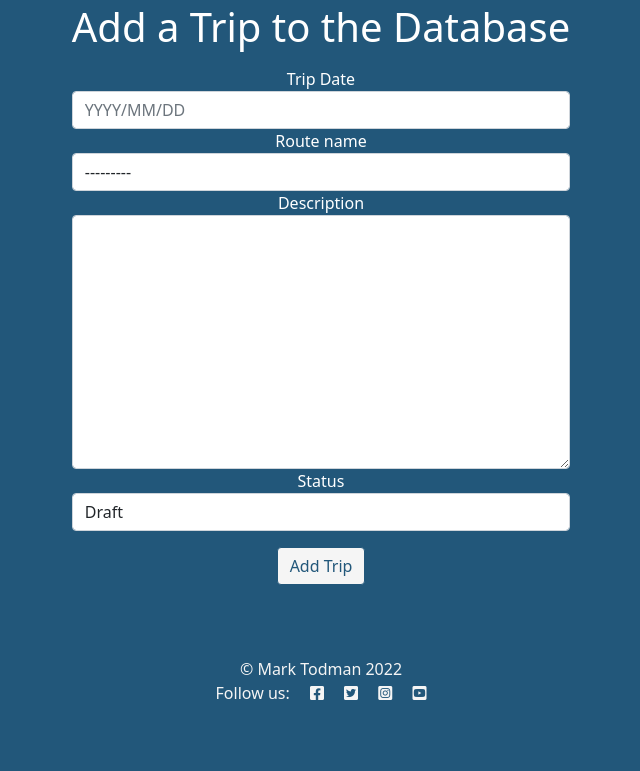
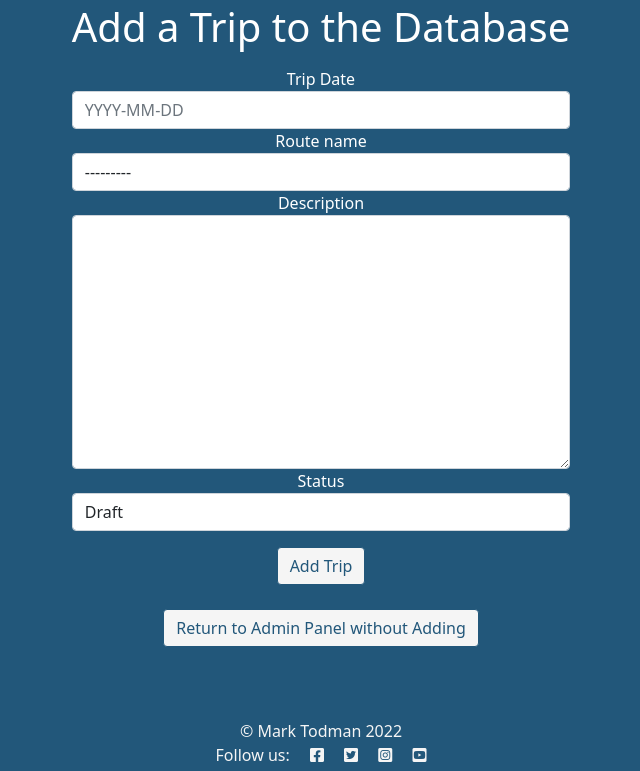
Before and after one commit to marktodman/voyage-vert, a Django app: page /add_trip in a window 1280 px wide. Shown: the part 119-890 px from the top of the page, without its empty margins (319-959 px from the left). Before the commit the page ends 819 px from the top, so only its background shows below. Run offline with Django 3.2, Linux system fonts and the light colour scheme; the visitor is signed in with stand-in values (Sample User, id 1); data that the repository does not hold is empty; some libraries are stand-ins or nearby versions; some web fonts are replaced.

Commit message:
fix: Tidy up add_trip and add_route views and templates - confirm functionality

```diff
--- a/bookings/forms.py
+++ b/bookings/forms.py
@@ -17,5 +17,5 @@ class TripForm(ModelForm):
         fields = ('trip_date', 'route_name', 'description', 'status')
         widgets = {
 			'trip_date': forms.TextInput(attrs=
-            {'class': 'form-control', 'placeholder': 'YYYY/MM/DD'}),
+            {'class': 'form-control', 'placeholder': 'YYYY-MM-DD'}),
 		}
--- a/bookings/views.py
+++ b/bookings/views.py
@@ -100,7 +100,7 @@ def add_trip(request):
         submitted = False
 
         if request.method == "POST":
-            form = TripForm(request.POST, request.FILES)
+            form = TripForm(request.POST)
             if form.is_valid():
                 form.save()
                 return HttpResponseRedirect('add_trip?submitted=True')
--- a/templates/add_route.html
+++ b/templates/add_route.html
@@ -23,8 +23,11 @@
 
             <button class="btn btn-dark mb-2 mt-3" type="submit">Add Route</button>
         </form>
+        <a class="btn btn-dark mb-2 mt-3" href="{% url 'admin-panel' %}" role="button">Return to Admin Panel without
+            Adding</a>
         {% endif %}
     </div>
 </div>
+</div>
 {% endif %}
 {% endblock %}
--- a/templates/add_trip.html
+++ b/templates/add_trip.html
@@ -9,10 +9,10 @@
     <div class="text-white text-center">
         <h1 class="mb-3">Add a Trip to the Database</h1>
         {% if submitted %}
-        <h2>Your new route was added to the database</h2>
-        <a class="btn btn-dark btn-lg m-2" href="{% url 'add-trip' %}" role="button">Add another route</a>
+        <h2>Your new trip was added to the database</h2>
+        <a class="btn btn-dark btn-lg m-2" href="{% url 'add-trip' %}" role="button">Add another trip</a>
         <a class="btn btn-dark btn-lg m-2" href="{% url 'routes' %}" role="button">View Routes</a>
-        <a class="btn btn-dark btn-lg m-2" href="{% url 'home' %}" role="button">Home</a>
+        <a class="btn btn-dark btn-lg m-2" href="{% url 'admin-panel' %}" role="button">Admin Panel</a>
         {% else %}
         <form action="" method="POST">
             {% csrf_token %}
@@ -21,33 +21,10 @@
 
             <button class="btn btn-dark mb-2 mt-3" type="submit">Add Trip</button>
         </form>
+        <a class="btn btn-dark mb-2 mt-3" href="{% url 'admin-panel' %}" role="button">Return to Admin Panel without
+            Adding</a>
         {% endif %}
-
-        {% elif user.is_authenticated %}
-        <div class="d-flex justify-content-center align-items-center">
-            <div class="text-white text-center">
-                <h1 class="mb-3">You must be a site administrator to access this page</h1>
-                <br>
-                <h2>Please logout and login with a superuser account</h2>
-                <a class="btn btn-dark btn-lg m-2" href="{% url 'account_logout' %}" role="button">Logout</a>
-                <br>
-                <h2>Alternatively, return to the home page</h2>
-                <a class="btn btn-dark btn-lg m-2" href="{% url 'home' %}" role="button">Back to Home</a>
-                {% else %}
-                <div class="d-flex justify-content-center align-items-center">
-                    <div class="text-white text-center">
-                        <h1 class="mb-3">You must be a site administrator to access this page</h1>
-                        <br>
-                        <h2>Please login with a superuser account</h2>
-                        <a class="btn btn-dark btn-lg m-2" href="{% url 'account_login' %}" role="button">Login</a>
-                        <br>
-                        <h2>Alternatively, return to the home page</h2>
-                        <a class="btn btn-dark btn-lg m-2" href="{% url 'home' %}" role="button">Back to Home</a>
-                        {% endif %}
-                    </div>
-                </div>
-            </div>
-        </div>
     </div>
 </div>
+{% endif %}
 {% endblock %}
```
